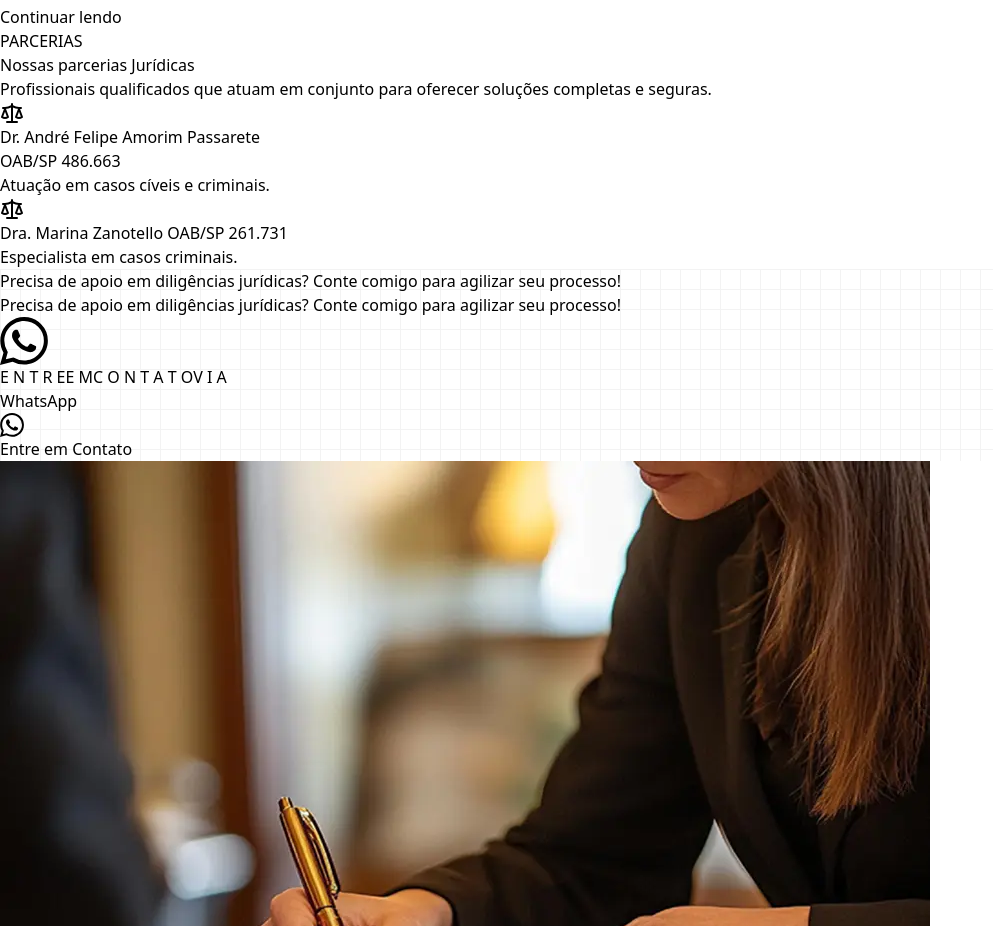
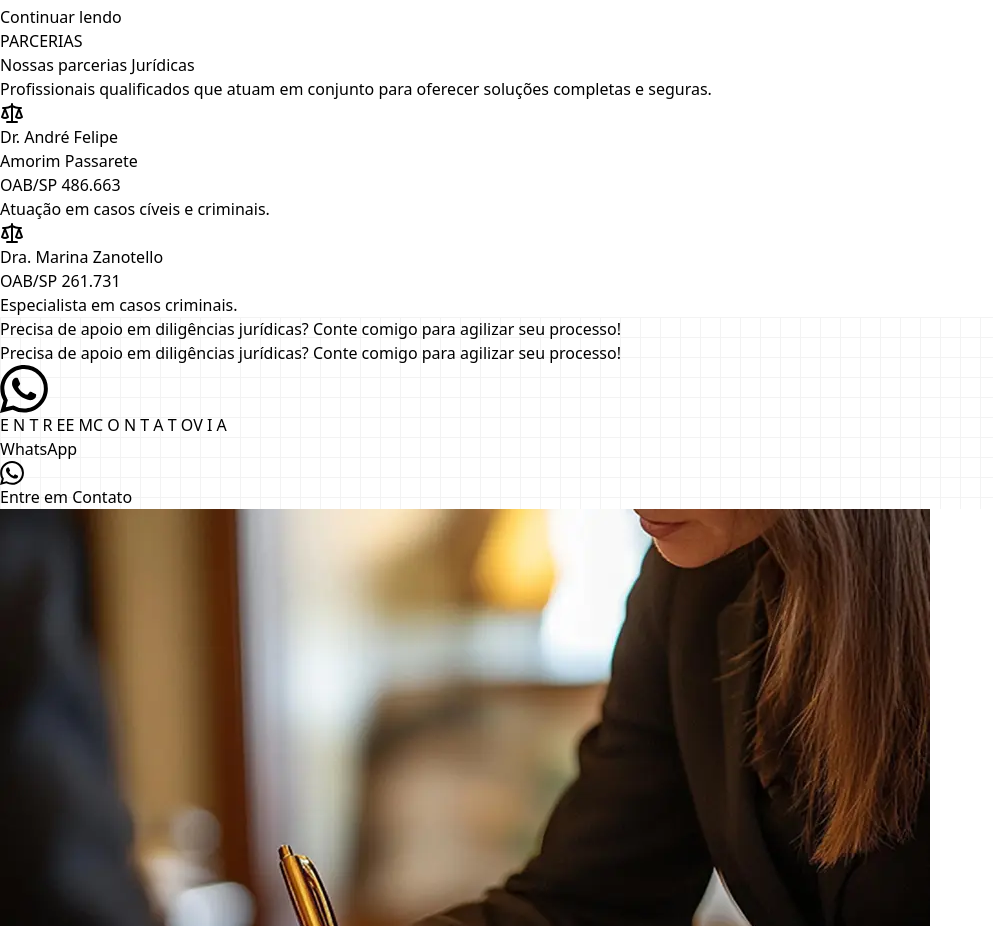
Before and after one commit to Paper-Street-Softwares/LP-Sabrina-Fernandes, a React (Vite) app: page / in a window 1280 px wide. Shown: the part 2220-3146 px from the top of the page, without its empty margins (0-993 px from the left). Built offline with nearby package versions, Linux system fonts and the light colour scheme; a web font is replaced by a local one.

Commit message:
fix: estilo cards

```diff
--- a/src/components/sections/Team.jsx
+++ b/src/components/sections/Team.jsx
@@ -45,7 +45,13 @@ export default function Team() {
                 <TeamMember
                   img={content.texts.team.members.member2.img.img}
                   alt={content.texts.team.members.member2.img.alt}
-                  name={t("team.members.member2.name")}
+                  name={
+                    <span
+                      dangerouslySetInnerHTML={{
+                        __html: t("team.members.member2.name"),
+                      }}
+                    />
+                  }
                   role={t("team.members.member2.role")}
                 />
               </div>
--- a/src/locales/pt.json
+++ b/src/locales/pt.json
@@ -107,11 +107,11 @@
     "subtitle": "Profissionais qualificados que atuam em conjunto para oferecer soluções completas e seguras.",
     "members": {
       "member1": {
-        "name": "Dr. André Felipe Amorim Passarete <br/> OAB/SP 486.663",
+        "name": "Dr. André Felipe <br/> Amorim Passarete <br/> <span class=\"text-black text-paragraph3 font-medium\">OAB/SP 486.663",
         "role": "Atuação em casos cíveis e criminais."
       },
       "member2": {
-        "name": "Dra. Marina Zanotello OAB/SP 261.731",
+        "name": "Dra. Marina Zanotello <br/> <span class=\"text-black text-paragraph3 font-medium\">OAB/SP 261.731",
         "role": "Especialista em casos criminais."
       }
     }
```
